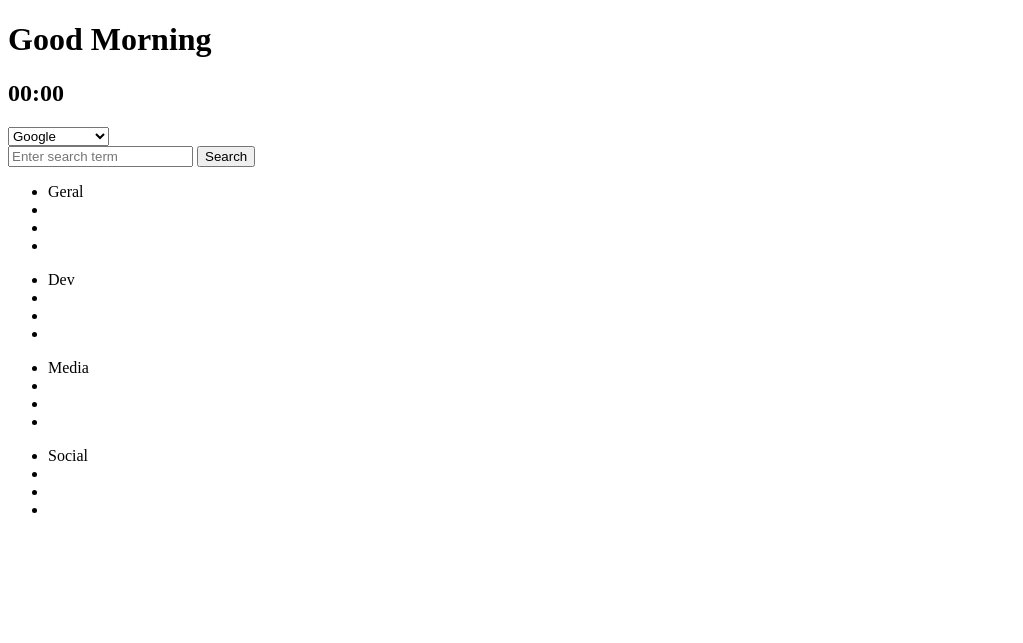
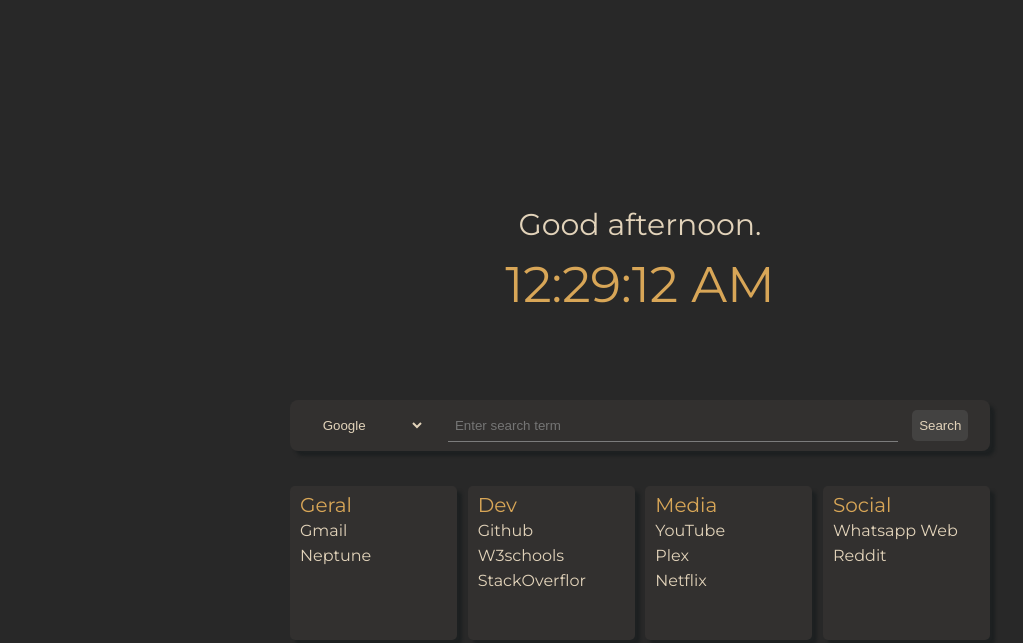
Before and after one commit to QueirozEdu/startpage, a plain HTML site: page index.html in a window 1280 px wide. Shown: the whole page, without its empty margins (0-1023 px from the left). Drawn offline with Linux system fonts and the light colour scheme.

Commit message:
added CSS style, clock and search functions

```diff
--- /dev/null
+++ b/assets/reset.css
@@ -0,0 +1,43 @@
+html, body, div, span, applet, object, iframe,
+h1, h2, h3, h4, h5, h6, p, blockquote, pre,
+a, abbr, acronym, address, big, cite, code,
+del, dfn, em, img, ins, kbd, q, s, samp,
+small, strike, strong, sub, sup, tt, var,
+b, u, i, center,
+dl, dt, dd, ol, ul, li,
+fieldset, form, label, legend,
+table, caption, tbody, tfoot, thead, tr, th, td,
+article, aside, canvas, details, embed,
+figure, figcaption, footer, header, hgroup,
+menu, nav, output, ruby, section, summary,
+time, mark, audio, video {
+	margin: 0;
+	padding: 0;
+	border: 0;
+	font-size: 100%;
+	font: inherit;
+	vertical-align: baseline;
+}
+/* HTML5 display-role reset for older browsers */
+article, aside, details, figcaption, figure,
+footer, header, hgroup, menu, nav, section {
+	display: block;
+}
+body {
+	line-height: 1;
+}
+ol, ul {
+	list-style: none;
+}
+blockquote, q {
+	quotes: none;
+}
+blockquote:before, blockquote:after,
+q:before, q:after {
+	content: '';
+	content: none;
+}
+table {
+	border-collapse: collapse;
+	border-spacing: 0;
+}
--- a/assets/styles.css
+++ b/assets/styles.css
@@ -0,0 +1,104 @@
+* {
+
+}
+body {
+    background: #282828;
+}
+
+.main-frame {
+    font-family: 'Montserrat', sans-serif;
+    width: 100vw;
+    height: 100vh;
+    display: flex;
+    flex-direction: column;
+    align-items: center;
+    justify-content: center;
+}
+
+.header {
+    padding: 50px;
+    text-align: center;
+    font-size: 30px;
+    color: #e2d3ba;
+}
+
+.time {
+    color: #d8a657;
+    margin-top: 20px;
+    font-size: 50px;
+}
+
+main {
+    width: 100%;
+    max-width: 700px;
+}
+
+.search_tool {
+    display: flex;
+    justify-content: space-around;
+    margin: 40px 0px 15px 0px;
+    padding: 10px;
+    background-color: #32302f;
+    border-radius: 8px;
+    box-shadow: 5px 5px 3px 0px #1d2021;
+    box-sizing: border-box;
+}
+
+#tool_selector {
+    background-color: #32302f;
+    padding: 7px;
+    border-style: none;
+    border: none;
+    box-sizing: border-box;
+    color: #e2d3ba;
+    height: 100%;
+}
+
+#search_box {
+    background-color: #32302f;
+    border-style: none;
+    box-sizing: border-box;
+    padding: 7px;
+    width: 450px;
+    height: 100%;
+    color: white;
+    border-bottom: 1px solid #7c7c7c;
+}
+
+#search_button {
+    color: #e2d3ba;
+    background-color: rgba(94, 94, 94, 0.397);
+    border-style: none;
+    border-radius: 5px;
+    padding: 7px;
+    height: 100%;
+    margin-left: 10px;
+}
+
+.links_table {
+    display: flex;
+    justify-content: space-between;
+    width: 100%;
+}
+
+.links_table ul{
+    margin-top: 20px;
+    border-radius: 5px;
+    box-shadow: 5px 5px 3px 0px #1d2021;
+    background-color: #32302f;
+    padding: 7px 7px 7px 10px;
+    line-height: 35px;
+    line-height: 25px;
+    width: 150px;
+    height: 140px;
+}
+
+.links_table ul a {
+    text-decoration: none;
+    color: #e2d3ba;
+}
+
+.list_title {
+    font-size: 20px;
+    color: #d8a657;
+}
--- a/index.html
+++ b/index.html
@@ -4,13 +4,18 @@
     <meta charset="UTF-8">
     <meta http-equiv="X-UA-Compatible" content="IE=edge">
     <meta name="viewport" content="width=device-width, initial-scale=1.0">
+    <link rel="preconnect" href="https://fonts.googleapis.com">
+    <link rel="preconnect" href="https://fonts.gstatic.com" crossorigin>
+    <link href="https://fonts.googleapis.com/css2?family=Montserrat:wght@100;300;400&display=swap" rel="stylesheet">
+    <link rel="stylesheet" href="/assets/reset.css">
     <link rel="stylesheet" href="/assets/styles.css">
     <title>Start Page</title>
 </head>
 <body>
-    <header>
-        <h1 class="titleing">Good Morning</h1>
-        <h2 class="time">00:00</h2>
+    <div class="main-frame">
+        <header class="header">
+            <h1 class="titleing" id="greeting"></h1>
+            <h2 class="time" id="time"></h2>
         </header>
         <main>
             <section class="search_tool">
@@ -19,38 +24,40 @@
                     <option value="duckduckgo">DuckDuckGo</option>
                 </select>
                 <form action="">
-                <input type="text" name="search_content" id="search_content" placeholder="Enter search term">
-                <input type="submit" value="Search">
+                    <input type="text" name="search_box" id="search_box" placeholder="Enter search term">
+                    <input type="submit" value="Search" id="search_button" onclick="onSearch()">
                 </form>
             </section>
-        <section class="links_table">
-            <div>
+            <section>
+                <div class="links_table">
                     <ul class="geral">
                         <li class="list_title">Geral</li>
-                    <li></li>
-                    <li></li>
+                        <li><a href="https://mail.google.com/mail/u/1/#inbox">Gmail</a></li>
+                        <li><a href="http://192.168.15.66">Neptune</a></li>
                         <li></li>
                     </ul>
                     <ul class="dev">
                         <li class="list_title">Dev</li>
-                    <li></li>
-                    <li></li>
-                    <li></li>
+                        <li><a href="https://github.com/">Github</a></li>
+                        <li><a href="https://www.w3schools.com/">W3schools</a></li>
+                        <li><a href="https://pt.stackoverflow.com/">StackOverflor</a></li>
                     </ul class="media">
                     <ul>
                         <li class="list_title">Media</li>
-                    <li></li>
-                    <li></li>
-                    <li></li>
+                        <li><a href="https://www.youtube.com/">YouTube</a></li>
+                        <li><a href="https://app.plex.tv/desktop/#!/">Plex</a></li>
+                        <li><a href="https://www.netflix.com/">Netflix</a></li>
                     </ul>
                     <ul class="social">
                         <li class="list_title">Social</li>
-                    <li></li>
-                    <li></li>
+                        <li><a href="https://web.whatsapp.com/">Whatsapp Web</a></li>
+                        <li><a href="https://www.reddit.com/">Reddit</a></li>
                         <li></li>
                     </ul>
                 </div>
             </section>
         </main>
+    </div>
 </body>
 </html>
+<script src="/services/index.js"></script>
--- a/services/index.js
+++ b/services/index.js
@@ -0,0 +1,39 @@
+document.onreadystatechange = clock();
+
+function clock() {
+    const time = new Date();
+    document.getElementById("time").innerText = time.toLocaleTimeString();
+    console.log(time);
+
+
+    if (time.getHours < 5 || time.getHours >= 18) {
+        document.getElementById("greeting").innerHTML = "Good evening."
+    }
+    else if (time.getHours < 12) {
+        document.getElementById("greeting").innerText = "Good morning."
+    }
+    else {
+        document.getElementById("greeting").innerText = "Good afternoon."
+    }
+}
+setInterval(clock, 1000);
+
+function onSearch() {
+    console.log("clicou");
+    const query = document.getElementById('search_box').value;
+    console.log(document.getElementById("tool_selector").value);
+     switch (document.getElementById("tool_selector").value) {
+        case 'google':
+            window.location.href = `https://www.google.com/search?q=${query}`
+            break;
+        case 'duckduckgo':
+            window.location.href = `https://www.duckduckgo.com/?q=${query}`
+    }
+}
+
+const searchInput = document.getElementById("search_box")
+searchInput.addEventListener("keypress", function onEvent(event) {
+    if (event.key === "Enter") {
+        document.getElementById("search_button").click();
+    }
+});
```
Lines whose indentation alone changed are shown as unchanged.
